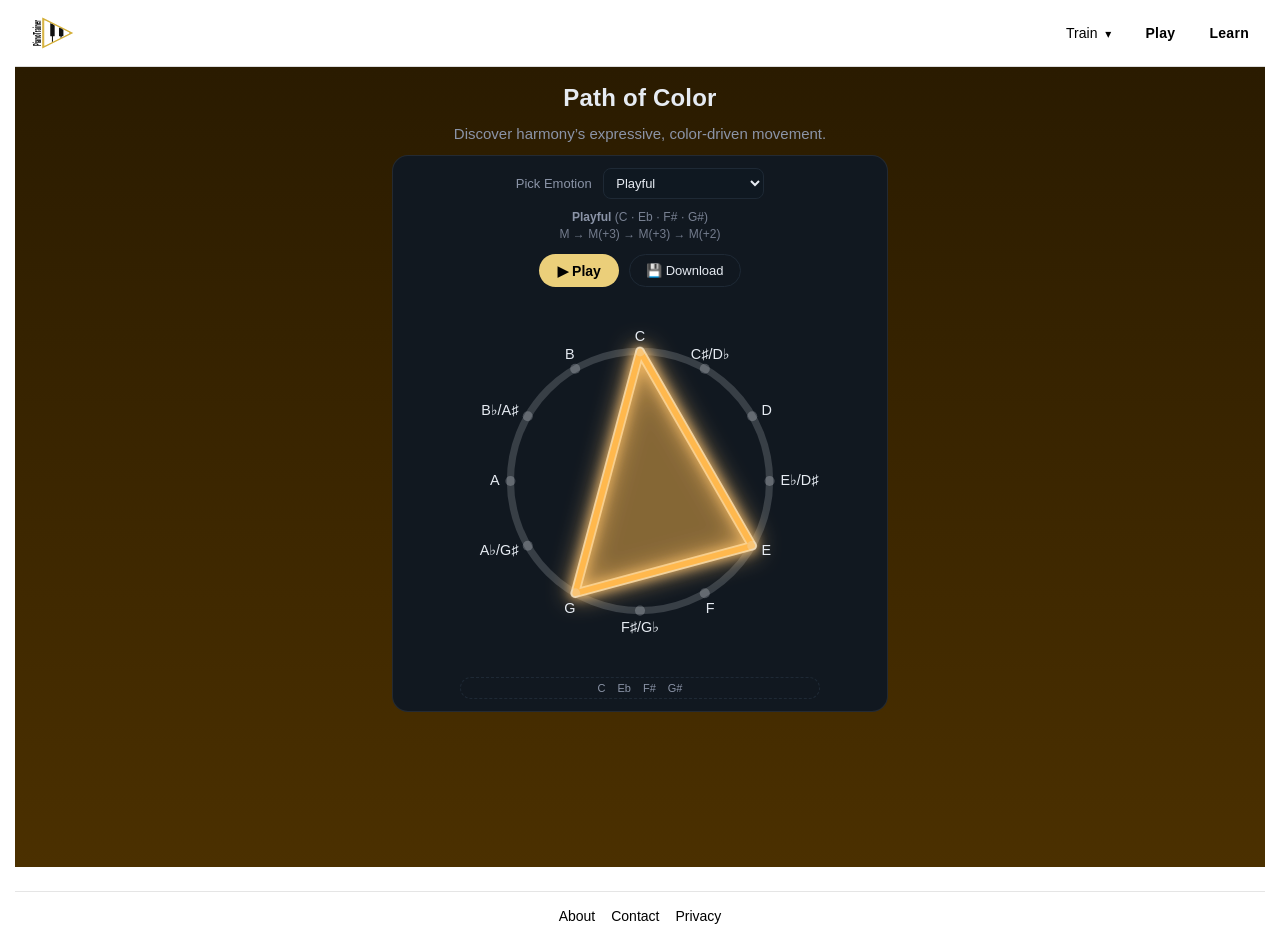
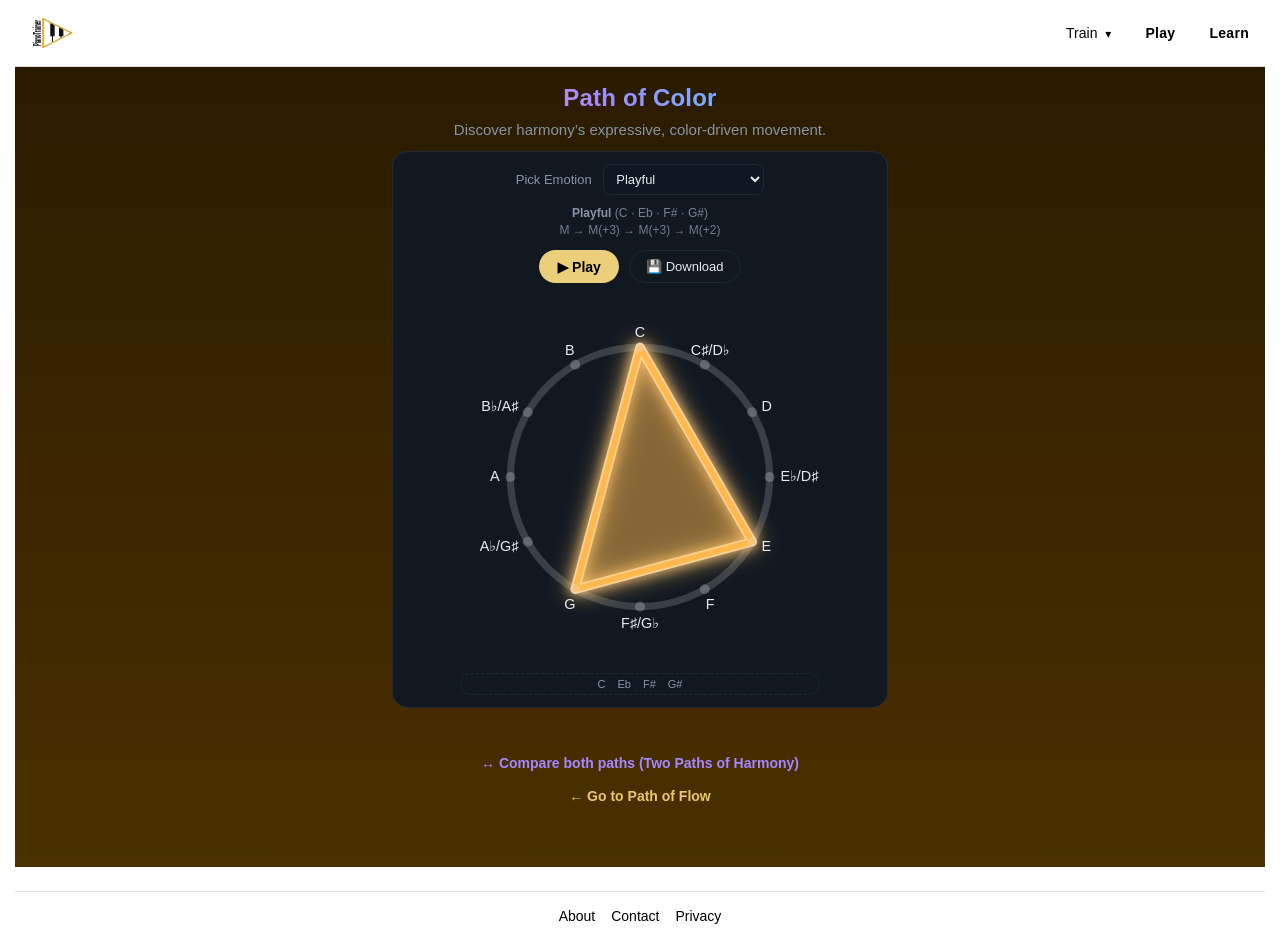
Before and after one commit to andreyeremichev/pianotrainer, a Next.js app: page /learn/path-of-color in a window 1280 px wide. Built offline with nearby package versions, Linux system fonts and the light colour scheme; a web font is replaced by a local one.

Commit message:
Add navigation footer and Link imports to Flow and Color pages

```diff
--- a/app/(site)/learn/path-of-color/page.tsx
+++ b/app/(site)/learn/path-of-color/page.tsx
@@ -3,6 +3,7 @@
 import React, { useEffect, useMemo, useRef, useState } from "react";
 import { parseProgression, type ParsedChord } from "@/lib/harmony/chords";
 import { playProgression } from "@/lib/harmony/audio";
+import Link from "next/link";
 
 /* =========================
    Theme (Dark + Light)
@@ -1095,12 +1096,16 @@ loop();
       {/* Header (CoF-piano style) */}
 <h1
   style={{
-    margin: "4px 0 12px",
+    margin: "4px 0 8px",
     fontSize: 24,
     lineHeight: 1.25,
     textAlign: "center",
     letterSpacing: 0.2,
     fontWeight: 800,
+    background: "linear-gradient(90deg, #e7c86e, #a687ff 40%, #5fc3ff 80%)",
+    WebkitBackgroundClip: "text",
+    WebkitTextFillColor: "transparent",
+    backgroundClip: "text",
   }}
 >
   Path of Color
@@ -1555,6 +1560,34 @@ loop();
         </section>
         </section>
     </div>
+    {/* Navigation footer */}
+<div style={{ marginTop: 32, textAlign: "center", fontSize: 14, lineHeight: 1.6 }}>
+  <div style={{ marginBottom: 10 }}>
+    <Link
+      href="/learn/two-paths-of-harmony"
+      style={{
+        fontWeight: 700,
+        color: "#a687ff",
+        textDecoration: "none",
+      }}
+    >
+      ↔ Compare both paths (Two Paths of Harmony)
+    </Link>
+  </div>
+
+  <div>
+    <Link
+      href="/learn/path-of-flow"
+      style={{
+        fontWeight: 700,
+        color: "#e7c86e",
+        textDecoration: "none",
+      }}
+    >
+      ← Go to Path of Flow
+    </Link>
+  </div>
+</div>
   </main>
 );
 }
```
Also changed, not shown: app/(site)/learn/path-of-flow/page.tsx (+33 -0 lines).
